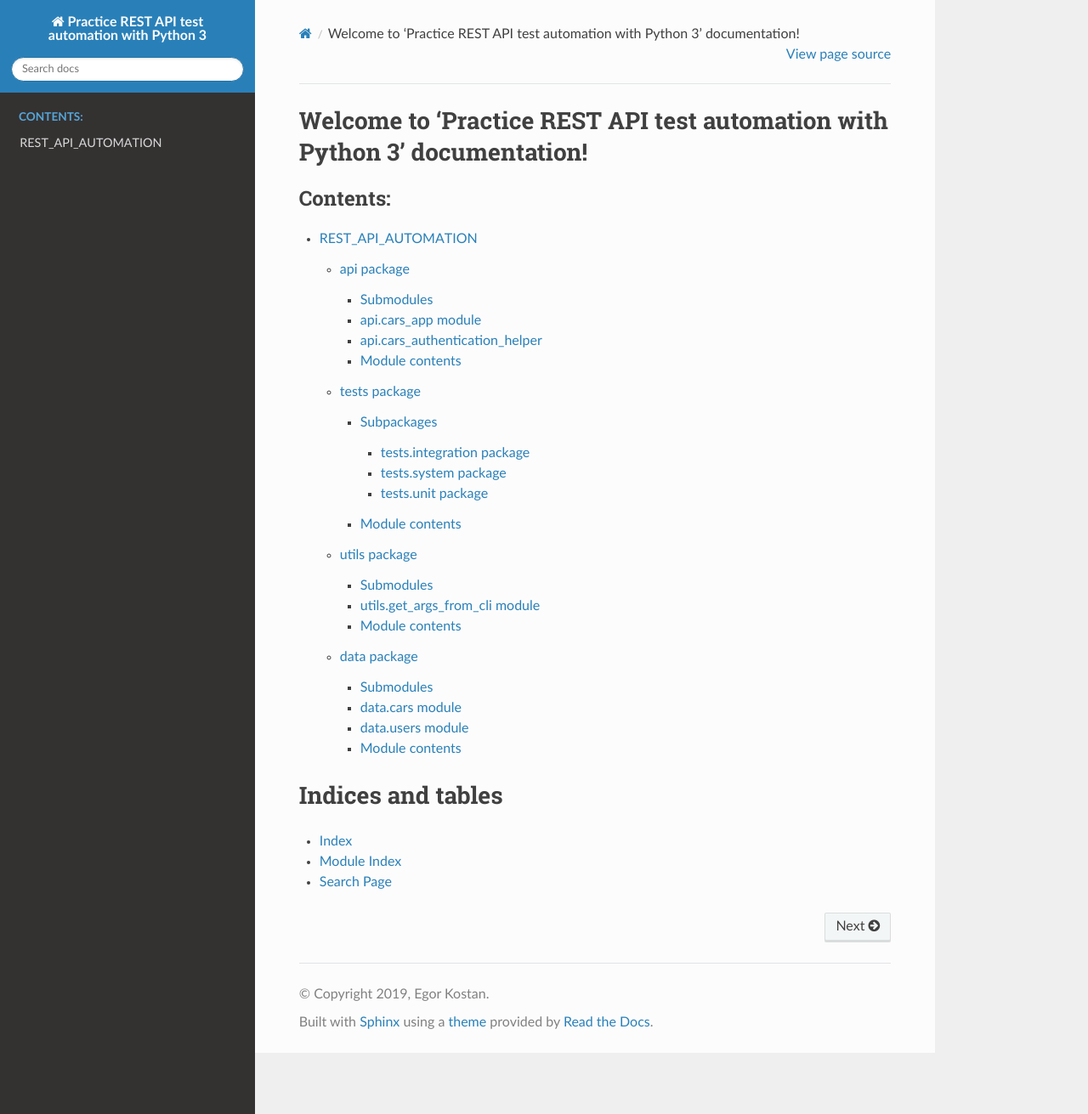
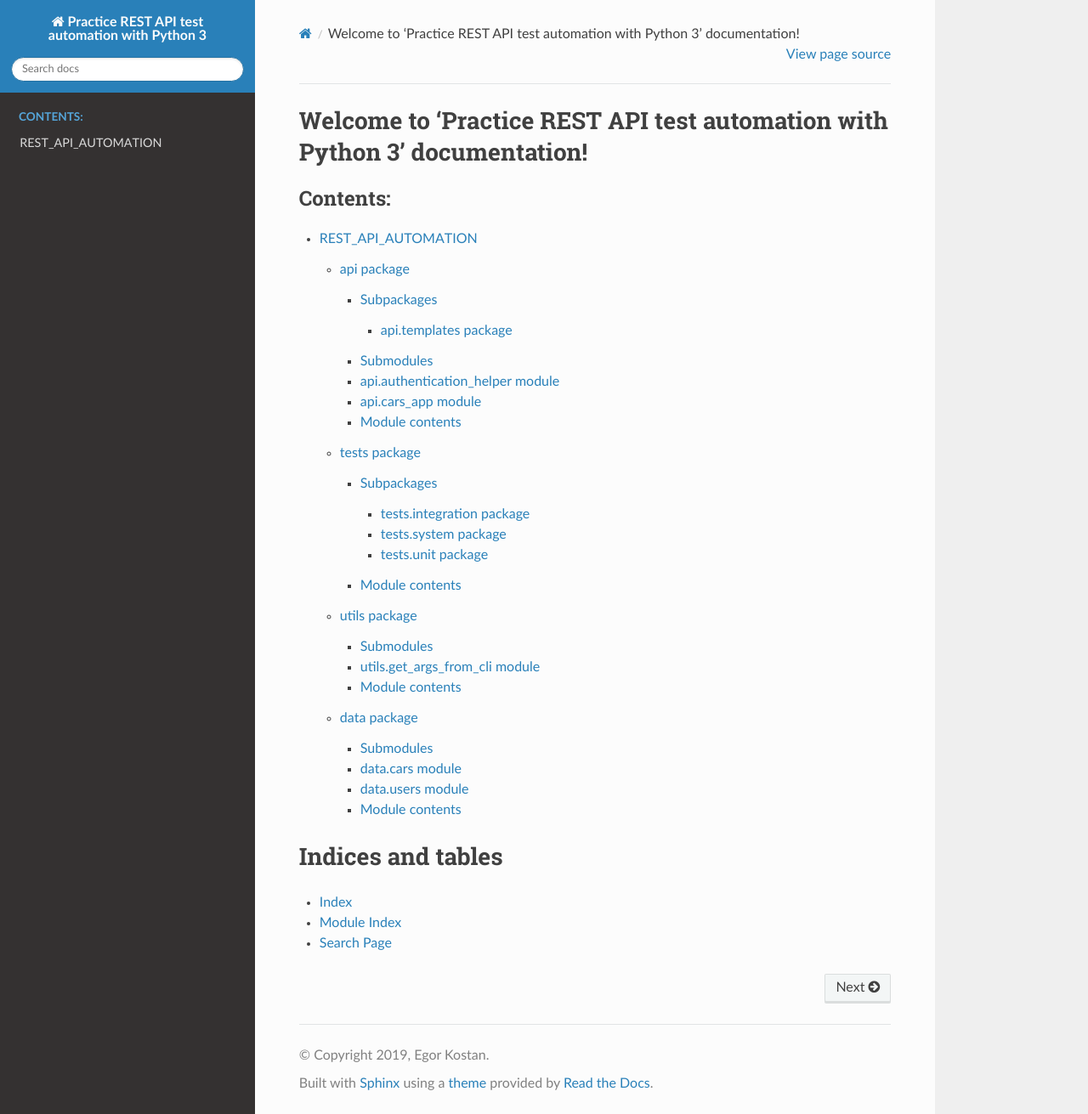
Before and after one commit to ikostan/REST_API_AUTOMATION, a Sphinx documentation site: the page built from docs/index.rst, in a window 1280 px wide and 1311 px high. Shown: the whole window at 85% size. Built offline with Sphinx 7.4.7 and the Read the Docs theme 2.0.0, drawn with Linux system fonts in a browser that asks for light colours.

```diff
--- a/docs/api.rst
+++ b/docs/api.rst
@@ -1,21 +1,28 @@
 api package
 ===========
 
+Subpackages
+-----------
+
+.. toctree::
+
+   api.templates
+
 Submodules
 ----------
+
+api.authentication\_helper module
+---------------------------------
+
+.. automodule:: api.authentication_helper
+   :members:
+   :undoc-members:
+   :show-inheritance:
 
 api.cars\_app module
 --------------------
 
 .. automodule:: api.cars_app
-   :members:
-   :undoc-members:
-   :show-inheritance:
-
-api.cars\_authentication\_helper
---------------------
-
-.. automodule:: api.authentication_helper
    :members:
    :undoc-members:
    :show-inheritance:
```
